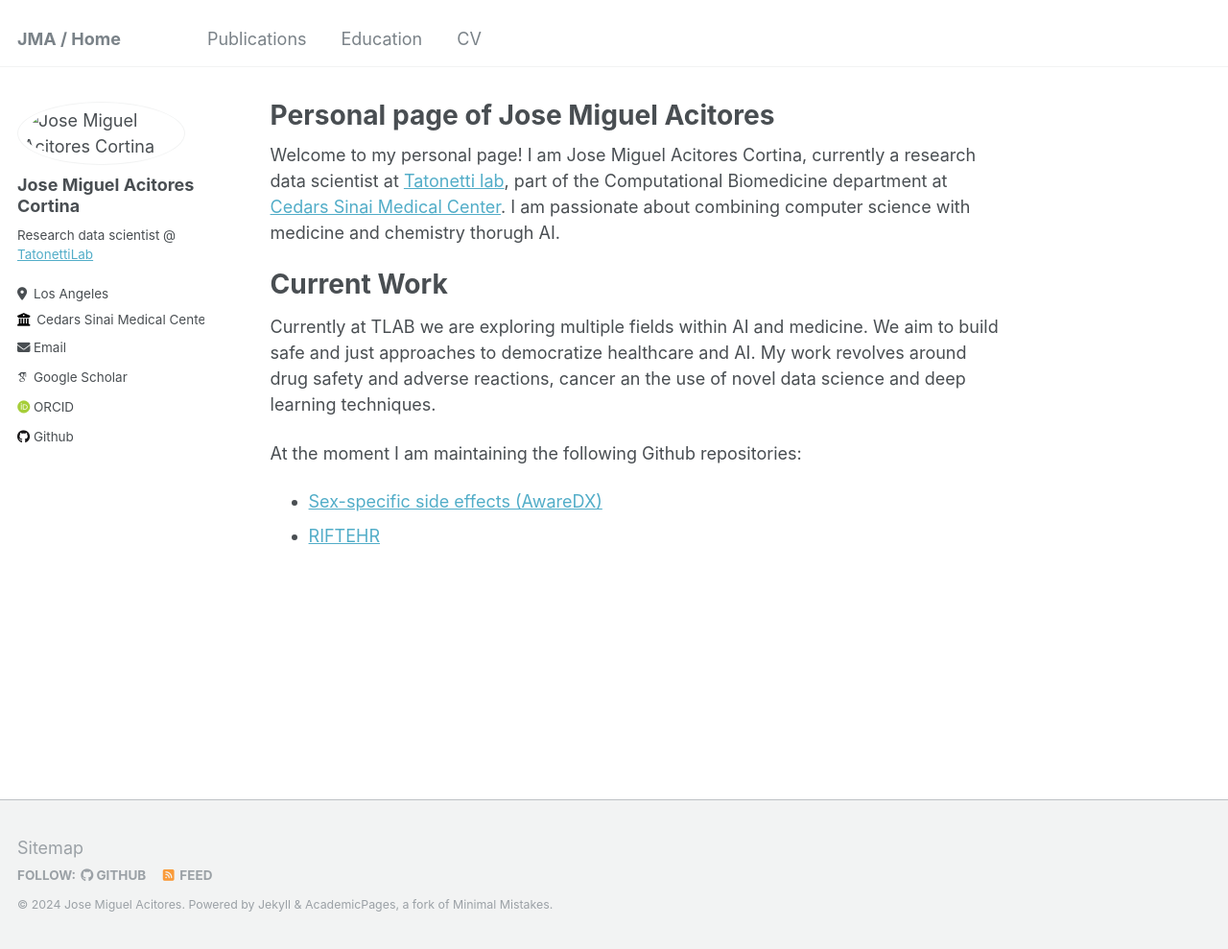
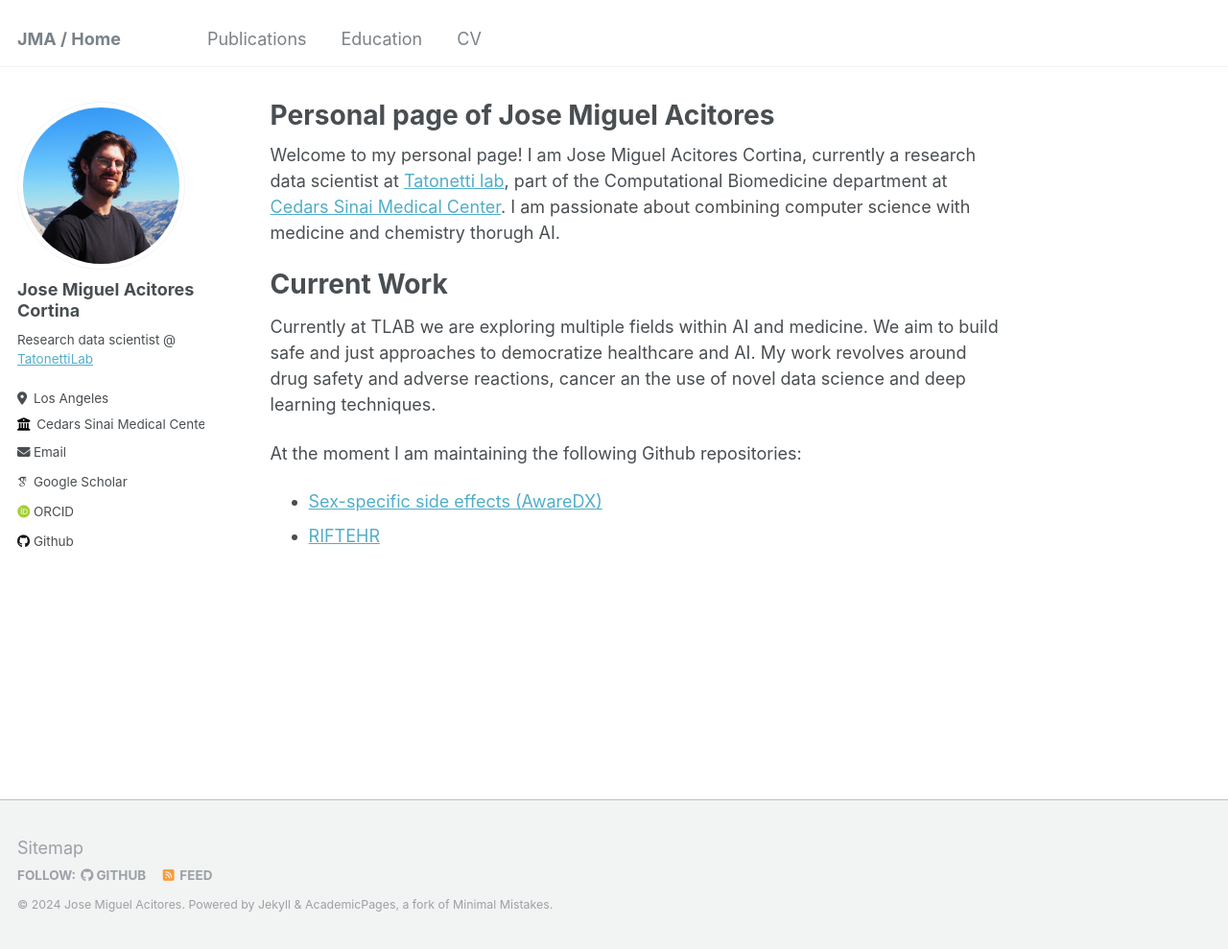
Before and after one commit to joseacitores/joseacitores.github.io, a Jekyll site: the page built from _pages/about.md, in a window 1280 px wide and 989 px high. Shown: the whole window at 96% size. Built offline with Jekyll 4.4.1, drawn with Linux system fonts in a browser that asks for light colours; some web fonts are replaced.

Commit message:
Update _config.yml

```diff
--- a/_config.yml
+++ b/_config.yml
@@ -21,7 +21,7 @@ repository               : "joseacitores/joseacitores.github.io"
 #               Additional customization can be done by editing /_includes/author-profile.html
 author:
   # Biographic information
-  avatar           : images/profile.png
+  avatar           : profile.png
   name             : "Jose Miguel Acitores Cortina"
   pronouns         : # example: "she/her"
   bio              : Research data scientist @ <a href="http://tatonettilab.org">TatonettiLab</a>
```
